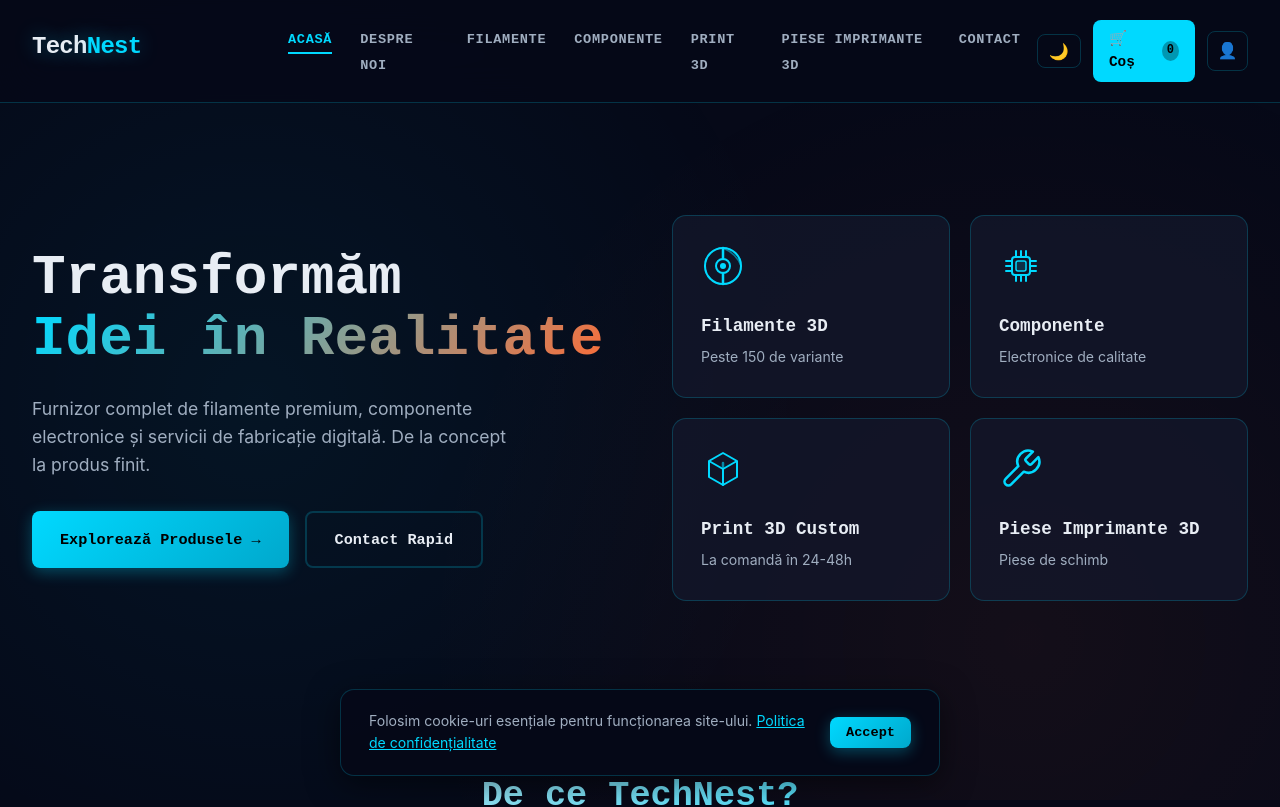
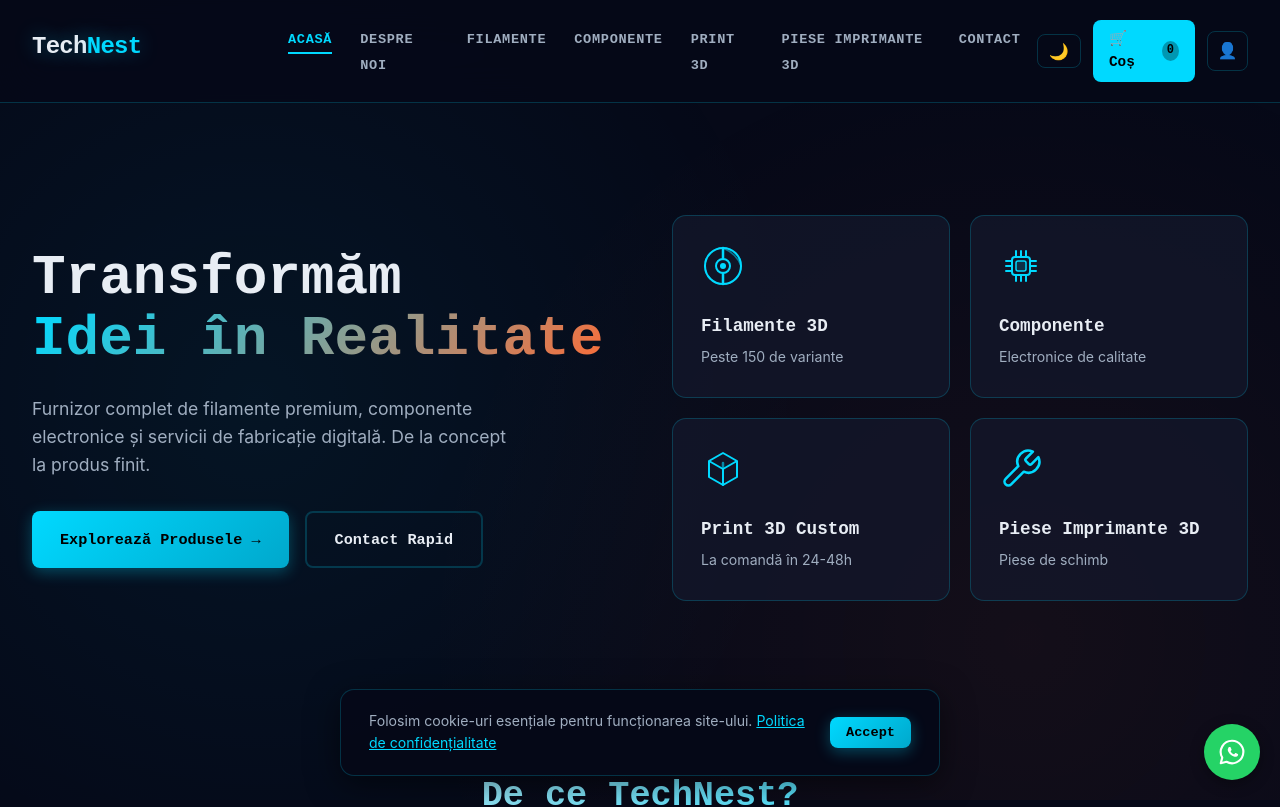
Before and after one commit to raz18bene/raul, a Next.js app: page / in a window 1280 px wide. Shown: the top 807 px of the page. Built offline with nearby package versions, Linux system fonts and the light colour scheme.

Commit message:
modificari

```diff
--- a/src/app/globals.css
+++ b/src/app/globals.css
@@ -1066,6 +1066,28 @@
 }
 .cookie-banner p { font-size: 0.88rem; color: var(--text-secondary); }
 
+
+/* ── Buton plutitor WhatsApp ── */
+.whatsapp-float {
+  position: fixed;
+  right: 1.25rem;
+  bottom: 1.25rem;
+  width: 56px;
+  height: 56px;
+  border-radius: 50%;
+  background: #25d366;
+  display: flex;
+  align-items: center;
+  justify-content: center;
+  box-shadow: 0 4px 14px rgba(0,0,0,0.35);
+  z-index: 900;
+  transition: transform 0.2s, box-shadow 0.2s;
+}
+.whatsapp-float:hover { transform: scale(1.08); box-shadow: 0 6px 20px rgba(37,211,102,0.5); }
+@media (max-width: 600px) {
+  .whatsapp-float { width: 50px; height: 50px; right: 0.9rem; bottom: 0.9rem; }
+}
+
 /* ── Animations ── */
 @keyframes fadeIn {
   from { opacity: 0; transform: translateY(16px); }
--- a/src/app/layout.tsx
+++ b/src/app/layout.tsx
@@ -5,6 +5,7 @@
 import Navbar from '@/components/layout/Navbar'
 import Footer from '@/components/layout/Footer'
 import CookieBanner from '@/components/ui/CookieBanner'
+import WhatsAppButton from '@/components/ui/WhatsAppButton'
 
 export const metadata: Metadata = {
   title: 'TechNest — Filamente, Componente & Fabricație Digitală',
@@ -36,6 +37,7 @@
             </main>
             <Footer />
             <CookieBanner />
+            <WhatsAppButton />
           </CartProvider>
         </ThemeProvider>
       </body>
--- /dev/null
+++ b/src/components/ui/WhatsAppButton.tsx
@@ -0,0 +1,37 @@
+'use client'
+
+import { usePathname } from 'next/navigation'
+
+// Buton plutitor de contact pe WhatsApp, in dreapta jos, pe toate paginile site-ului
+// in afara de panoul de admin (acolo ar acoperi widget-urile de ajutor).
+const WHATSAPP_NUMBER = '40754545800' // 0754 545 800, in format international fara "+"
+const WHATSAPP_MESSAGE = 'Bună! Am o întrebare despre produsele TechNest.'
+
+export default function WhatsAppButton() {
+  const pathname = usePathname()
+  if (pathname?.startsWith('/admin')) return null
+
+  const href = `https://wa.me/${WHATSAPP_NUMBER}?text=${encodeURIComponent(WHATSAPP_MESSAGE)}`
+
+  return (
+    <a
+      href={href}
+      target="_blank"
+      rel="noopener noreferrer"
+      aria-label="Scrie-ne pe WhatsApp"
+      title="Scrie-ne pe WhatsApp"
+      className="whatsapp-float"
+    >
+      <svg width="30" height="30" viewBox="0 0 24 24" fill="none" aria-hidden="true">
+        <path
+          d="M12 3a9 9 0 0 0-7.8 13.5L3 21l4.6-1.2A9 9 0 1 0 12 3z"
+          stroke="#fff" strokeWidth="1.7" strokeLinejoin="round"
+        />
+        <path
+          d="M9.2 8.4c.2-.4.5-.4.7-.4h.5c.2 0 .4.1.5.4l.7 1.6c.1.2 0 .4-.1.6l-.5.6c-.1.2-.1.3 0 .5.5.9 1.3 1.6 2.3 2.1.2.1.4.1.5-.1l.7-.8c.2-.2.4-.2.6-.1l1.5.7c.2.1.3.3.3.5 0 .6-.4 1.3-1.1 1.6-.6.3-1.4.3-2.3 0-1.9-.7-3.4-2-4.3-3.7-.6-1-.9-2.2-.1-3.2z"
+          fill="#fff"
+        />
+      </svg>
+    </a>
+  )
+}
```
